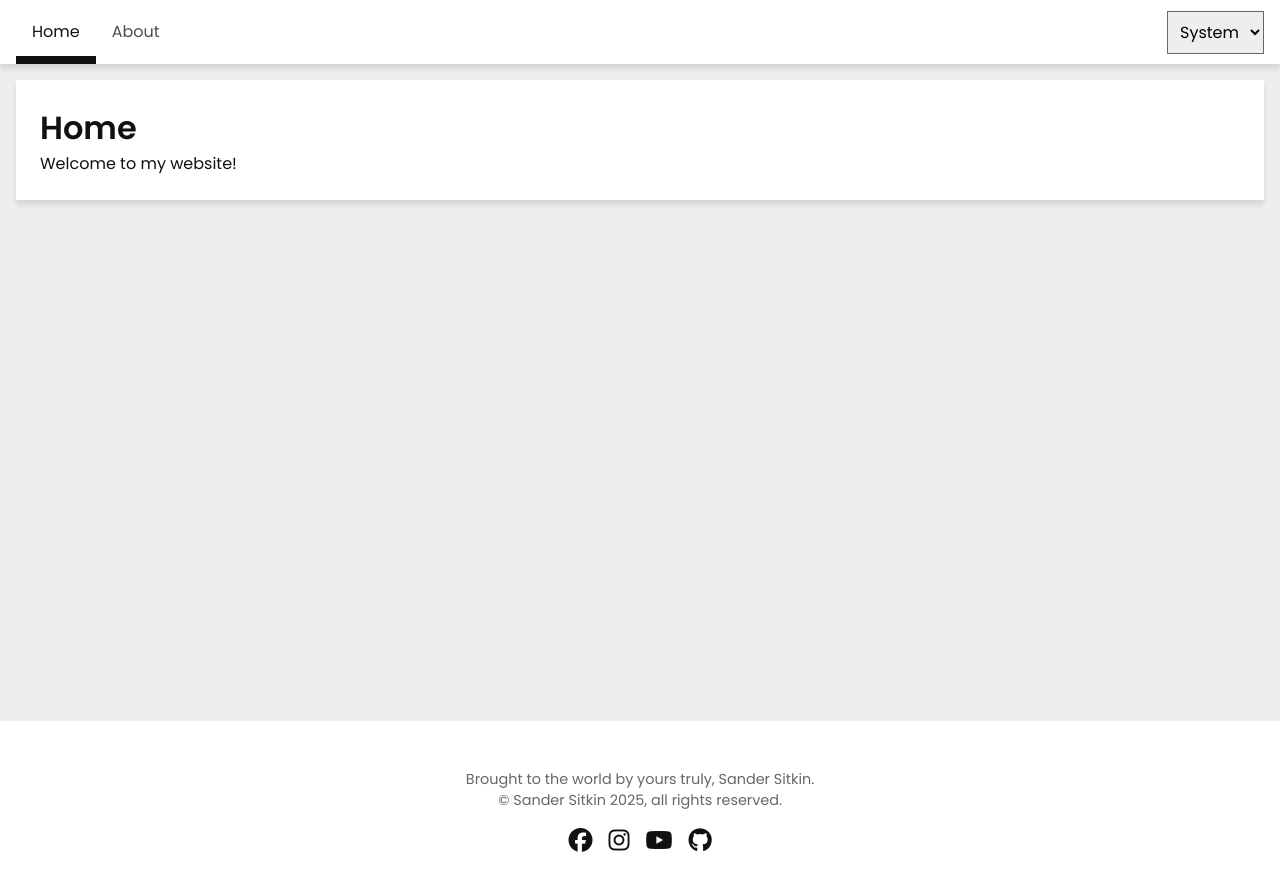
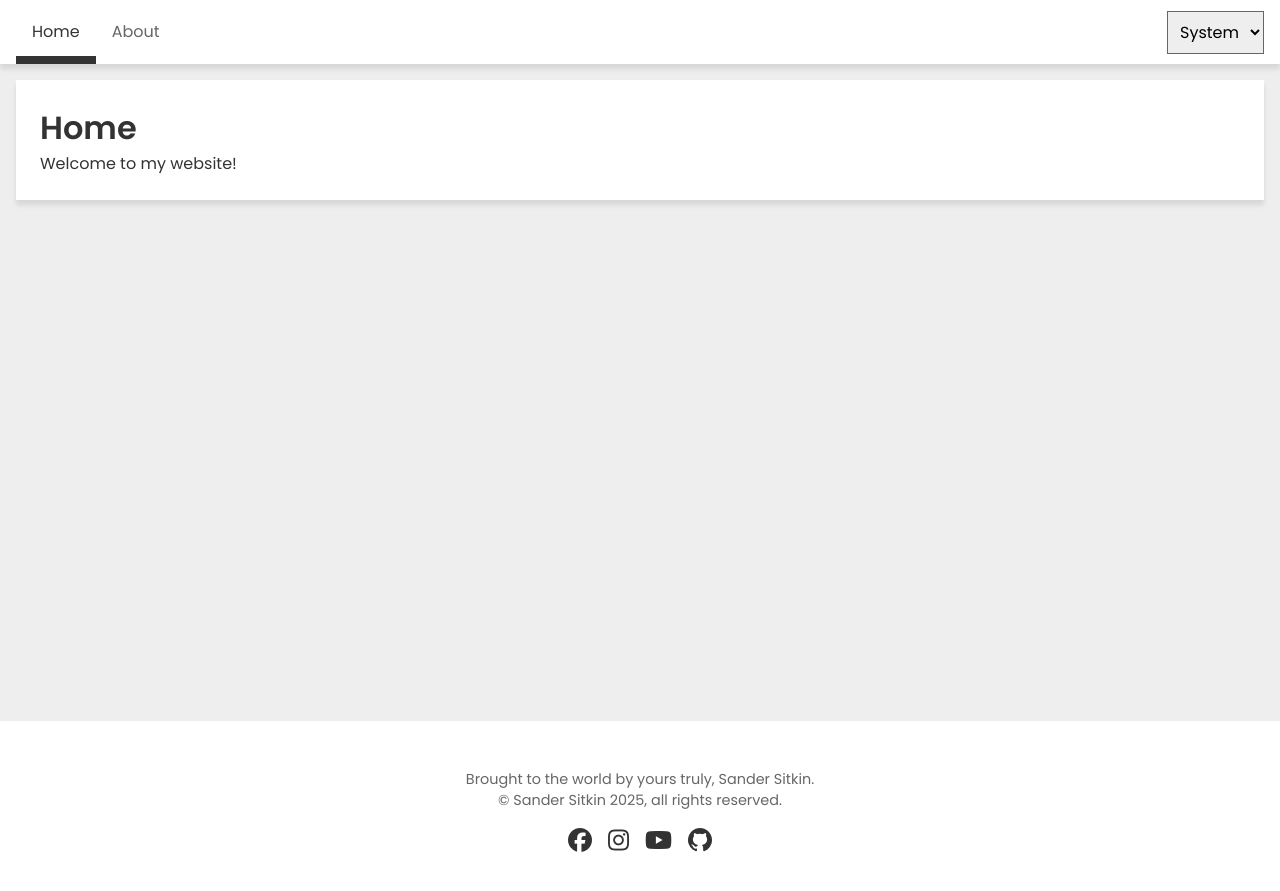
Before and after one commit to sandersitkin/sandersitkin.github.io, a Jekyll site: the page built from index.html, in a window 1280 px wide. Shown: the top 891 px of the page. Built offline with Jekyll 4.4.1, drawn with Linux system fonts in a browser that asks for light colours; nearby versions of some CDN libraries.

Commit message:
Change Jekyll workflow

```diff
--- a/_includes/footer.html
+++ b/_includes/footer.html
@@ -2,10 +2,26 @@
 	<div class="footer-container">
 		<p>Brought to the world by yours truly, Sander Sitkin.<br>&copy; Sander Sitkin {{ site.time | date: "%Y" }}, all rights reserved.</p>
 		<ul class="socials">
-			<li><a class="fa-brands fa-facebook" href="https://facebook.com/sandersitkin" target="_blank" rel="noreferrer" title="Facebook"></a></li>
-			<li><a class="fa-brands fa-instagram" href="https://instagram.com/sandersitkin" target="_blank" rel="noreferrer" title="Instagram"></a></li>
-			<li><a class="fa-brands fa-youtube" href="https://youtube.com/@sandersitkin" target="_blank" rel="noreferrer" title="YouTube"></a></li>
-			<li><a class="fa-brands fa-github" href="https://github.com/sandersitkin" target="_blank" rel="noreferrer" title="GitHub"></a></li>
+			<li>
+				<a href="https://facebook.com/sandersitkin" target="_blank" rel="noreferrer" title="Facebook">
+					<i class="fa-brands fa-facebook" aria-hidden="true"></i>
+				</a>
+			</li>
+			<li>
+				<a href="https://instagram.com/sandersitkin" target="_blank" rel="noreferrer" title="Instagram">
+					<i class="fa-brands fa-instagram" aria-hidden="true"></i>
+				</a>
+			</li>
+			<li>
+				<a href="https://youtube.com/@sandersitkin" target="_blank" rel="noreferrer" title="YouTube">
+					<i class="fa-brands fa-youtube" aria-hidden="true"></i>
+				</a>
+			</li>
+			<li>
+				<a href="https://github.com/sandersitkin" target="_blank" rel="noreferrer" title="GitHub">
+					<i class="fa-brands fa-github" aria-hidden="true"></i>
+				</a>
+			</li>
 		</ul>
 	</div>
 </footer>
--- a/_includes/header.html
+++ b/_includes/header.html
@@ -1,6 +1,6 @@
 <header>
 	<div class="header-container">
-		<a class="menu-button">
+		<a class="menu-button" role="button" aria-label="Menu button">
 			<span></span>
 			<span></span>
 		</a>
--- a/_layouts/default.html
+++ b/_layouts/default.html
@@ -3,6 +3,7 @@
 	<head>
 		<meta charset="utf-8">
 		<meta name="viewport" content="width=device-width, initial-scale=1">
+		<meta name="color-scheme" content="light dark">
 		<link rel="icon" type="image/png" href="/favicon.png">
 		<title>{% if page.title %}{{ page.title }} | {% endif %}{{ site.title }}</title>
 		<meta name="description" content="{{ site.description }}">
@@ -13,9 +14,9 @@
 		<link href="https://fonts.googleapis.com" rel="preconnect">
 		<link href="https://fonts.gstatic.com" rel="preconnect" crossorigin>
 		<link href="https://fonts.googleapis.com/css2?family=Poppins:ital,wght@0,400;0,600;1,400;1,600&display=swap" rel="stylesheet" type="text/css">
-		<link href="https://cdnjs.cloudflare.com/ajax/libs/font-awesome/6.7.2/css/all.min.css" rel="stylesheet" type="text/css">
+		<link href="https://cdnjs.cloudflare.com/ajax/libs/font-awesome/7.0.1/css/all.min.css" rel="stylesheet" type="text/css">
 		<link href="/assets/css/styles.css" rel="stylesheet" type="text/css">
-		<script src="/assets/js/main.js" type="text/javascript" defer></script>
+		<script src="/assets/js/main.js" defer></script>
 	</head>
 	<body>
 		{% include header.html %}
--- a/assets/css/styles.css
+++ b/assets/css/styles.css
@@ -1,10 +1,9 @@
 :root {
-	color-scheme: light dark;
 	--header-height: 64px;
 	--content-max-width: 1280px;
 	--background-color: light-dark(#eeeeee, #111111);
 	--container-color: light-dark(#ffffff, #222222);
-	--text-color: light-dark(#111111, #ffffff);
+	--text-color: light-dark(#333333, #ffffff);
 	--secondary-text-color: light-dark(#666666, #999999);
 }
 
@@ -16,18 +15,21 @@
 	color-scheme: dark;
 }
 
-*, *:before, *:after {
+*, *::before, *::after {
   	box-sizing: border-box;
 }
 
+body, h1, h2, p {
+	margin: 0;
+}
+
 body {
-	background: var(--background-color);
+	background-color: var(--background-color);
 	color: var(--text-color);
 	font-family: "Poppins", sans-serif;
 	line-height: 1.5;
 	min-width: 320px;
 	min-height: 100svh;
-	margin: 0;
 	display: flex;
 	flex-direction: column;
 }
@@ -38,10 +40,6 @@
 
 h1 {
 	font-size: 2rem;
-}
-
-h1, h2, p {
-	margin: 0;
 }
 
 h1, h2, strong {
@@ -66,7 +64,7 @@
 
 /* Header */
 header {
-	background: var(--container-color);
+	background-color: var(--container-color);
 	box-shadow: 0px 5px 5px 0px rgba(0, 0, 0, 0.1);
 	margin-bottom: 1rem;
 	position: sticky;
@@ -124,7 +122,7 @@
 }
 
 main article {
-	background: var(--container-color);
+	background-color: var(--container-color);
 	box-shadow: 0px 5px 5px 0px rgba(0, 0, 0, 0.1);
 	padding: 1.5rem;
 }
@@ -132,7 +130,7 @@
 
 /* Footer */
 footer {
-	background: var(--container-color);
+	background-color: var(--container-color);
 	margin-top: auto;
 }
 
@@ -158,9 +156,13 @@
 }
 
 .socials li a {
+	text-decoration: none;
+}
+
+.socials li a i {
 	display: block;
+	width: auto;
 	font-size: 24px;
-	text-decoration: none;
 }
 
 
@@ -201,7 +203,7 @@
 
 	.menu-button::before, .menu-button::after, .menu-button span {
 		content: "";
-		background: var(--text-color);
+		background-color: var(--text-color);
 		height: 3px;
 		position: absolute;
 		left: 0;
@@ -209,7 +211,7 @@
 		transition: rotate 0.25s ease, opacity 0.25s ease;
 	}
 
-	.menu-button:after {
+	.menu-button::after {
 		bottom: 0;
 	}
 
@@ -218,7 +220,7 @@
 	}
 
 	nav ul {
-		background: var(--background-color);
+		background-color: var(--background-color);
 		padding: 2rem;
 		position: absolute;
 		top: var(--header-height);
```
Also changed, not shown: Gemfile (+4 -4 lines), .github/workflows/jekyll.yml.
